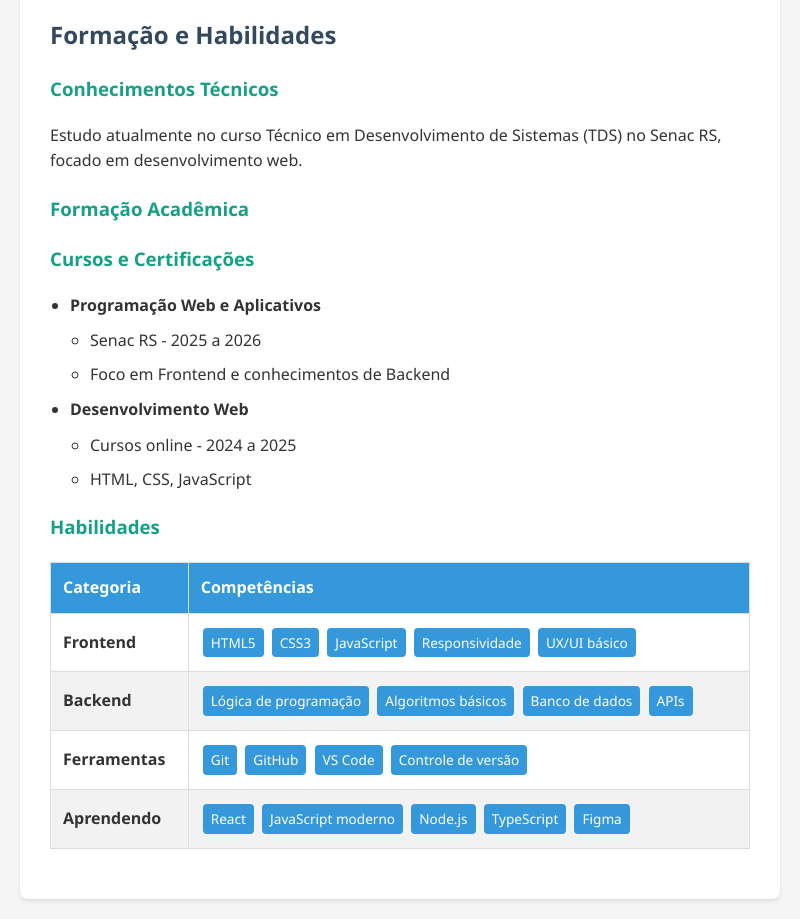
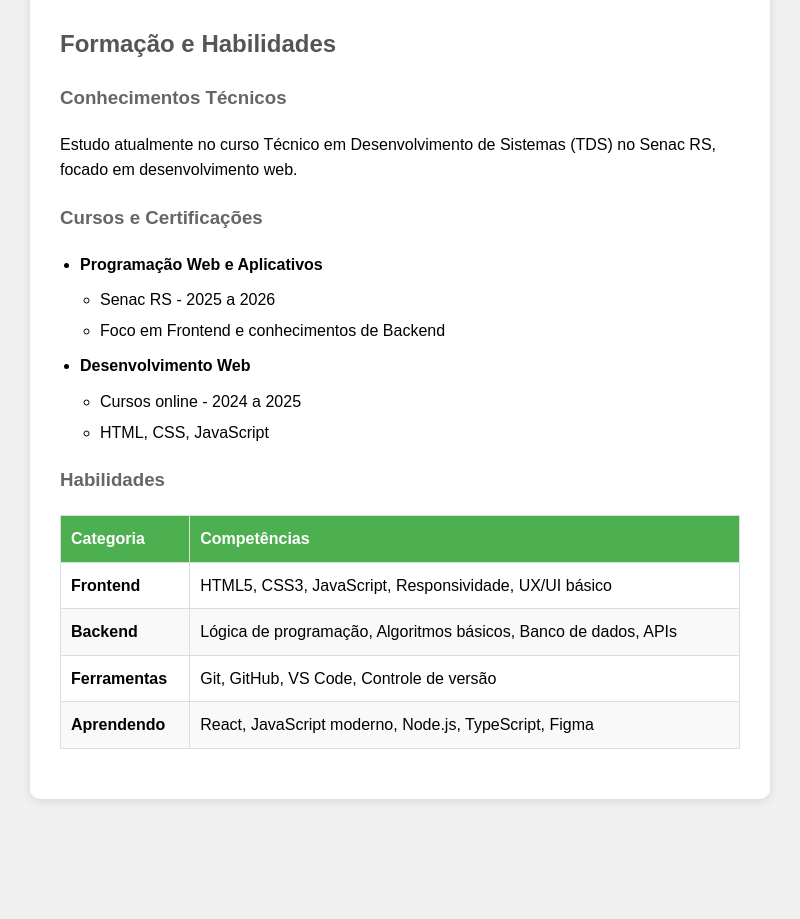
Before and after one commit to T4vinh0h/meu-app-electron, an Electron app: page html/sobre.html in a window 800 px wide. Shown: the part 840-1759 px from the top of the page. After the commit the page ends 1669 px from the top, so only its background shows below. Drawn offline with Linux system fonts and the light colour scheme.

Commit message:
Add Electron setup and polish app pages
Add npm metadata and a start script for the Electron app, and refresh the home, help, and about pages with a consistent, cleaner design and updated content.

```diff
--- a/html/sobre.html
+++ b/html/sobre.html
@@ -6,48 +6,45 @@
     <title>Sobre</title>
     <style>
         body {
-            font-family: 'Segoe UI', Tahoma, Geneva, Verdana, sans-serif;
+            font-family: Arial, sans-serif;
+            background-color: #f0f0f0;
+            margin: 0;
+            padding: 30px;
             line-height: 1.6;
-            color: #333;
-            max-width: 900px;
-            margin: 0 auto;
-            padding: 20px;
-            background-color: #f5f5f5;
         }
         .container {
             background-color: white;
             padding: 30px;
-            border-radius: 8px;
-            box-shadow: 0 2px 4px rgba(0,0,0,0.1);
+            border-radius: 10px;
+            box-shadow: 0 2px 10px rgba(0,0,0,0.1);
+            max-width: 800px;
+            margin: 0 auto;
         }
         h1 {
-            color: #2c3e50;
-            border-bottom: 3px solid #3498db;
+            color: #333;
+            border-bottom: 2px solid #ddd;
             padding-bottom: 10px;
         }
         h2 {
-            color: #34495e;
+            color: #555;
             margin-top: 30px;
         }
         h3 {
-            color: #16a085;
+            color: #666;
             margin-top: 20px;
         }
         .profile {
-            background-color: #ecf0f1;
+            background-color: #f9f9f9;
             padding: 20px;
             border-radius: 5px;
             margin-bottom: 20px;
-        }
-        .section {
-            margin: 20px 0;
         }
         ul {
             margin: 10px 0;
             padding-left: 20px;
         }
         li {
-            margin: 8px 0;
+            margin: 5px 0;
         }
         .skills-table {
             width: 100%;
@@ -56,24 +53,15 @@
         }
         .skills-table th, .skills-table td {
             border: 1px solid #ddd;
-            padding: 12px;
+            padding: 10px;
             text-align: left;
         }
         .skills-table th {
-            background-color: #3498db;
+            background-color: #4CAF50;
             color: white;
         }
         .skills-table tr:nth-child(even) {
-            background-color: #f2f2f2;
-        }
-        .badge {
-            display: inline-block;
-            background-color: #3498db;
-            color: white;
-            padding: 4px 8px;
-            border-radius: 4px;
-            font-size: 0.85em;
-            margin: 2px;
+            background-color: #f9f9f9;
         }
     </style>
 </head>
@@ -84,7 +72,6 @@
             <h2>Otávio Santos - Desenvolvedor Frontend</h2>
         </div>
 
-        <div class="section">
         <h2>Sobre Mim</h2>
         <p>Sou um desenvolvedor Frontend focado em comunicação audiovisual (UX/UI, Motion e Interfaces), com perfil criativo, analítico e detalhista. Minha jornada na programação começou de forma simples, com muita curiosidade e vontade de aprender. Ao longo do tempo, desenvolvi habilidades técnicas e soft skills que me permitem criar soluções eficientes e inovadoras.</p>
 
@@ -95,15 +82,12 @@
         <p>Meus interesses técnicos giram em torno de Frontend, UX/UI e Motion Design. Estou estudando FullStack para ampliar minhas possibilidades, e também gosto de participar de eventos técnicos e comunidades para compartilhar conhecimento e fazer networking.</p>
 
         <p>Meus interesses pessoais incluem tecnologia, design, música e esportes, o que contribui para minha criatividade e equilíbrio pessoal.</p>
-        </div>
 
-        <div class="section">
         <h2>Formação e Habilidades</h2>
 
         <h3>Conhecimentos Técnicos</h3>
         <p>Estudo atualmente no curso Técnico em Desenvolvimento de Sistemas (TDS) no Senac RS, focado em desenvolvimento web.</p>
 
-            <h3>Formação Acadêmica</h3>
         <h3>Cursos e Certificações</h3>
         <ul>
             <li><strong>Programação Web e Aplicativos</strong>
@@ -131,45 +115,22 @@
             <tbody>
                 <tr>
                     <td><strong>Frontend</strong></td>
-                        <td>
-                            <span class="badge">HTML5</span>
-                            <span class="badge">CSS3</span>
-                            <span class="badge">JavaScript</span>
-                            <span class="badge">Responsividade</span>
-                            <span class="badge">UX/UI básico</span>
-                        </td>
+                    <td>HTML5, CSS3, JavaScript, Responsividade, UX/UI básico</td>
                 </tr>
                 <tr>
                     <td><strong>Backend</strong></td>
-                        <td>
-                            <span class="badge">Lógica de programação</span>
-                            <span class="badge">Algoritmos básicos</span>
-                            <span class="badge">Banco de dados</span>
-                            <span class="badge">APIs</span>
-                        </td>
+                    <td>Lógica de programação, Algoritmos básicos, Banco de dados, APIs</td>
                 </tr>
                 <tr>
                     <td><strong>Ferramentas</strong></td>
-                        <td>
-                            <span class="badge">Git</span>
-                            <span class="badge">GitHub</span>
-                            <span class="badge">VS Code</span>
-                            <span class="badge">Controle de versão</span>
-                        </td>
+                    <td>Git, GitHub, VS Code, Controle de versão</td>
                 </tr>
                 <tr>
                     <td><strong>Aprendendo</strong></td>
-                        <td>
-                            <span class="badge">React</span>
-                            <span class="badge">JavaScript moderno</span>
-                            <span class="badge">Node.js</span>
-                            <span class="badge">TypeScript</span>
-                            <span class="badge">Figma</span>
-                        </td>
+                    <td>React, JavaScript moderno, Node.js, TypeScript, Figma</td>
                 </tr>
             </tbody>
         </table>
     </div>
-    </div>
 </body>
 </html>
```
Also changed, not shown: html/ajuda.html (+57 -1 lines), html/index.html (+63 -3 lines), package.json (added, +25 -0 lines), 2 other files. Lines whose indentation alone changed are shown as unchanged.
